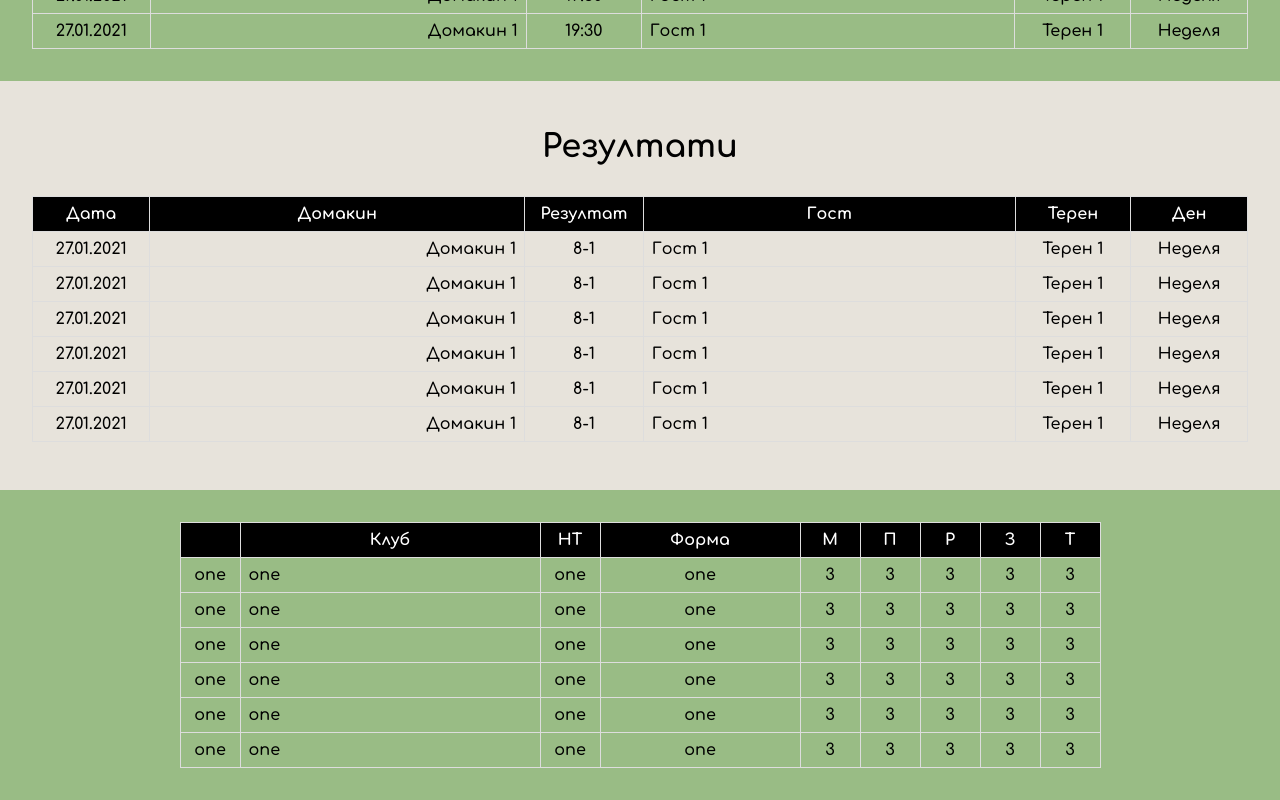
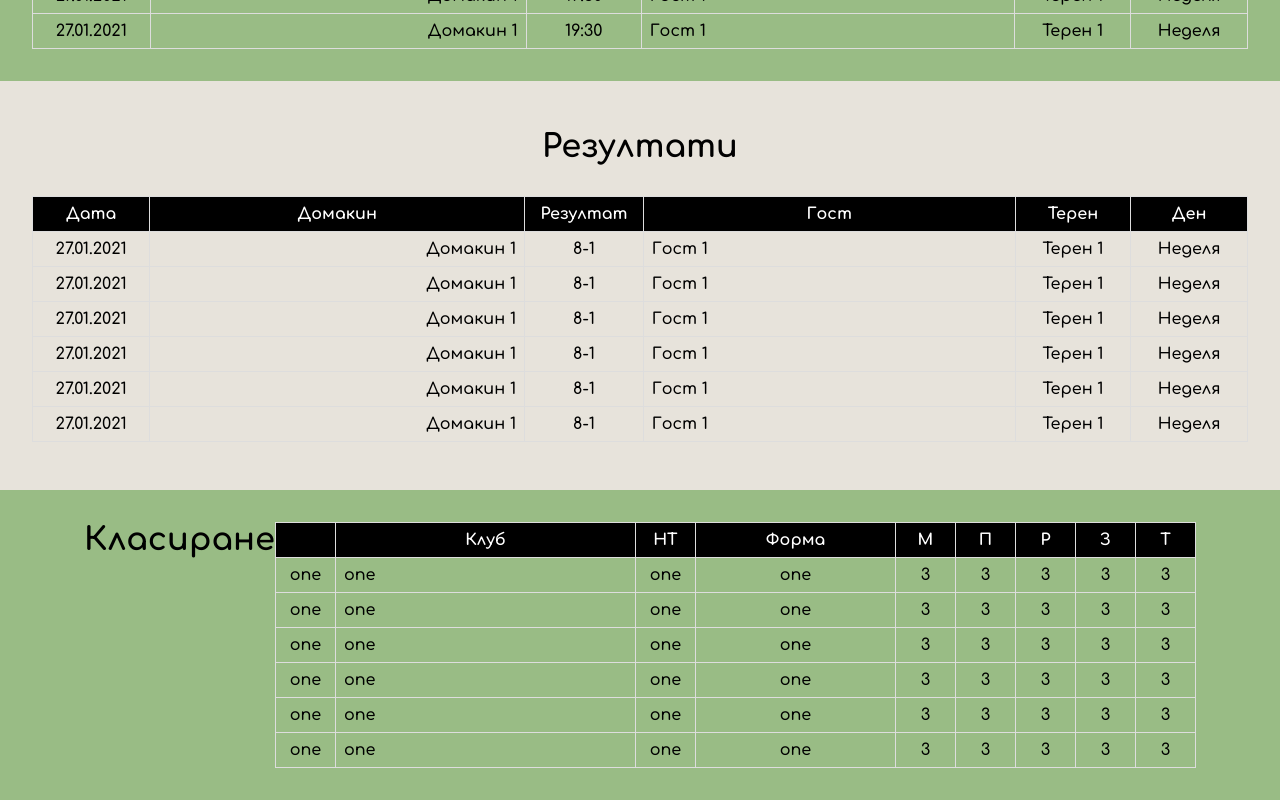
Before and after one commit to gKotseva/SofiaPremierLeague, a React (Vite) app in the folder client/: page / in a window 1280 px wide. Shown: the part 1002-1802 px from the top of the page. Built offline with nearby package versions, Linux system fonts and the light colour scheme.

Commit message:
Fixed heading

```diff
--- a/client/src/components/home/Tables/tableStandings/TableStandings.jsx
+++ b/client/src/components/home/Tables/tableStandings/TableStandings.jsx
@@ -4,6 +4,7 @@ export function TableStandings () {
     return (
         <>
         <div className='standings'>
+            <h1>Класиране</h1>
             <table>
                 <thead>
                     <tr>
```
